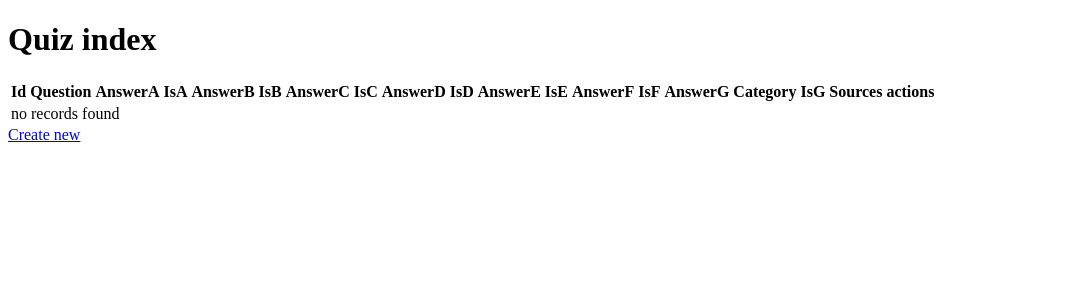
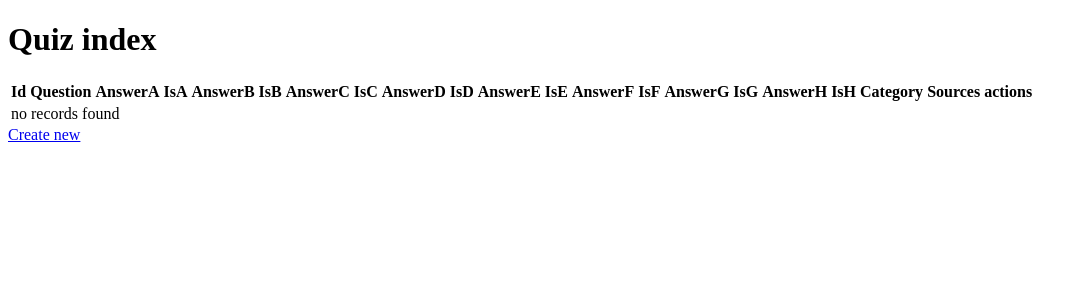
Before and after one commit to ApollonPlain/web_symfony_6, a Symfony app: template templates/quiz/index.html.twig in a window 1280 px wide. Shown: the top 300 px of the page, without its empty margins (0-1087 px from the left). Run offline with Twig, Linux system fonts and the light colour scheme; the template is opened without the code that fills it, so the values that code supplies are empty; some libraries are stand-ins or nearby versions.

Commit message:
feat(Quiz): update front and form with h answer

```diff
--- a/src/Form/QuizType.php
+++ b/src/Form/QuizType.php
@@ -26,8 +26,10 @@ class QuizType extends AbstractType
             ->add('answerF')
             ->add('isF')
             ->add('answerG')
+            ->add('isG')
+            ->add('answerH')
+            ->add('isH')
             ->add('category')
-            ->add('isG')
             ->add('sources')
         ;
     }
--- a/templates/quiz/index.html.twig
+++ b/templates/quiz/index.html.twig
@@ -23,8 +23,10 @@
                 <th>AnswerF</th>
                 <th>IsF</th>
                 <th>AnswerG</th>
+                <th>IsG</th>
+                <th>AnswerH</th>
+                <th>IsH</th>
                 <th>Category</th>
-                <th>IsG</th>
                 <th>Sources</th>
                 <th>actions</th>
             </tr>
@@ -47,8 +49,10 @@
                 <td>{{ quiz.answerF }}</td>
                 <td>{{ quiz.isF ? 'Yes' : 'No' }}</td>
                 <td>{{ quiz.answerG }}</td>
+                <td>{{ quiz.isG ? 'Yes' : 'No' }}</td>
+                <td>{{ quiz.answerH }}</td>
+                <td>{{ quiz.isH ? 'Yes' : 'No' }}</td>
                 <td>{{ quiz.category }}</td>
-                <td>{{ quiz.isG ? 'Yes' : 'No' }}</td>
                 <td>{{ quiz.sources }}</td>
                 <td>
                     <a href="{{ path('app_quiz_show', {'id': quiz.id}) }}">show</a>
```
